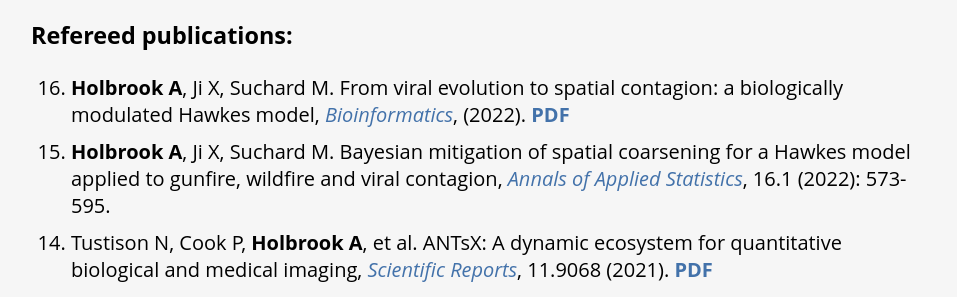
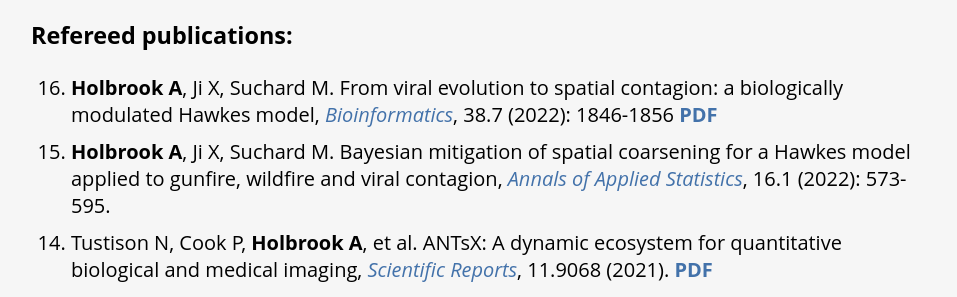
Before and after one commit to andrewjholbrook/andrewjholbrook.github.io, a Jekyll site: the page built from research.html, in a window 1280 px wide. Shown: the part 750-1047 px from the top of the page, without its empty margins (161-1118 px from the left). Built offline with Jekyll 4.4.1, drawn with Linux system fonts in a browser that asks for light colours; a style sheet for code colours, icons or effects is not loaded.

Commit message:
Update research.html

```diff
--- a/research.html
+++ b/research.html
@@ -25,7 +25,7 @@
   <h3>Refereed publications:</h3>
 
   <ol id="pubs" reversed>
-                            <li> <b>Holbrook A</b>, Ji X, Suchard M. From viral evolution to spatial contagion: a biologically modulated Hawkes model, <i><a href="https://doi.org/10.1093/bioinformatics/btac027" target="_blank">Bioinformatics</a></i>, (2022). <a href="papers/phyloHawkes.pdf" target="_blank"><b>PDF</b></a>
+                            <li> <b>Holbrook A</b>, Ji X, Suchard M. From viral evolution to spatial contagion: a biologically modulated Hawkes model, <i><a href="https://doi.org/10.1093/bioinformatics/btac027" target="_blank">Bioinformatics</a></i>, 38.7 (2022): 1846-1856 <a href="papers/phyloHawkes.pdf" target="_blank"><b>PDF</b></a>
                     <li> <b>Holbrook A</b>, Ji X, Suchard M. Bayesian mitigation of spatial coarsening for a Hawkes model applied to gunfire, wildfire and viral contagion, <i><a href="http://dx.doi.org/10.1214/21-AOAS1517" target="_blank">Annals of Applied Statistics</a></i>, 16.1 (2022): 573-595.
                             <li> Tustison N, Cook P, <b>Holbrook A</b>, et al. ANTsX: A dynamic ecosystem for quantitative biological and medical imaging, <i><a href="https://doi.org/10.1038/s41598-021-87564-6" target="_blank">Scientific Reports</a></i>, 11.9068 (2021). <a href="papers/ANTsX.pdf" target="_blank"><b>PDF</b></a>
                     <li> <b>Holbrook A</b>, Loeffler C, Flaxman S, Suchard M. Scalable Bayesian inference for self-excitatory stochastic processes applied to big American gunfire data, <i><a href="https://doi.org/10.1007/s11222-020-09980-4" target="_blank">Statistics and Computing</a></i>, 31.4 (2021). <a href="papers/DCGunfire.pdf" target="_blank"><b>PDF</b></a>
```
